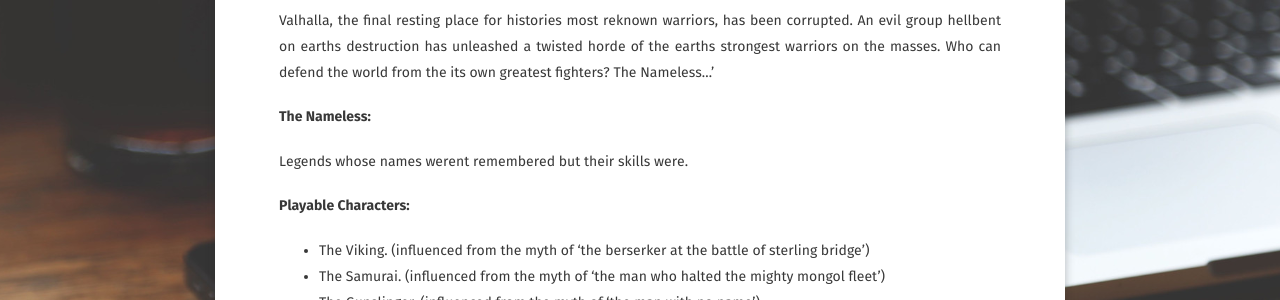
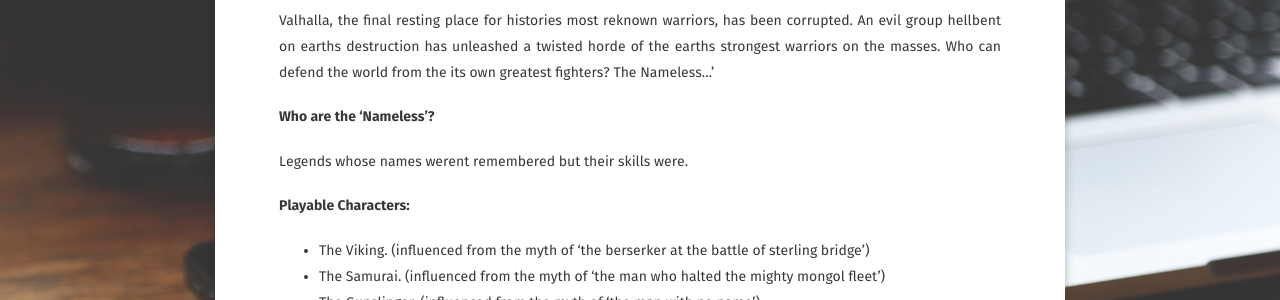
Before and after one commit to AntzInMyEyesJohnson/AntzInMyEyesJohnson.github.io, a Jekyll site: the page built from about/index.md, in a window 1280 px wide. Shown: the part 371-671 px from the top of the page. Built offline with Jekyll 4.4.1, drawn with Linux system fonts in a browser that asks for light colours; some web fonts are replaced.

Commit message:
Update index.md

```diff
--- a/about/index.md
+++ b/about/index.md
@@ -10,7 +10,7 @@ comments: false
 #### Description:
 Valhalla, the final resting place for histories most reknown warriors, has been corrupted. An evil group hellbent on earths destruction has unleashed a twisted horde of the earths strongest warriors on the masses. Who can defend the world from the its own greatest fighters? The Nameless...'
 
-#### The Nameless:
+#### Who are the 'Nameless'?
 Legends whose names werent remembered but their skills were.
 
 #### Playable Characters:
```
